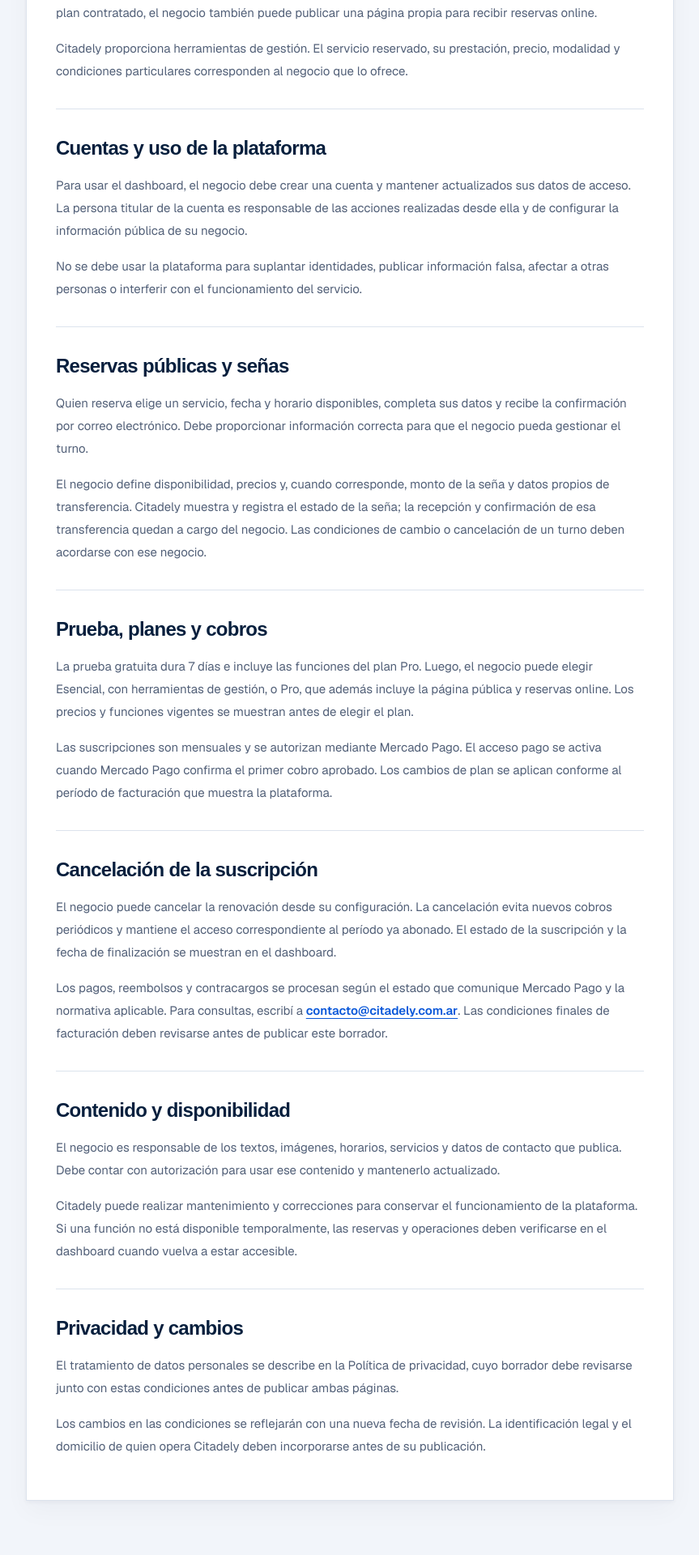
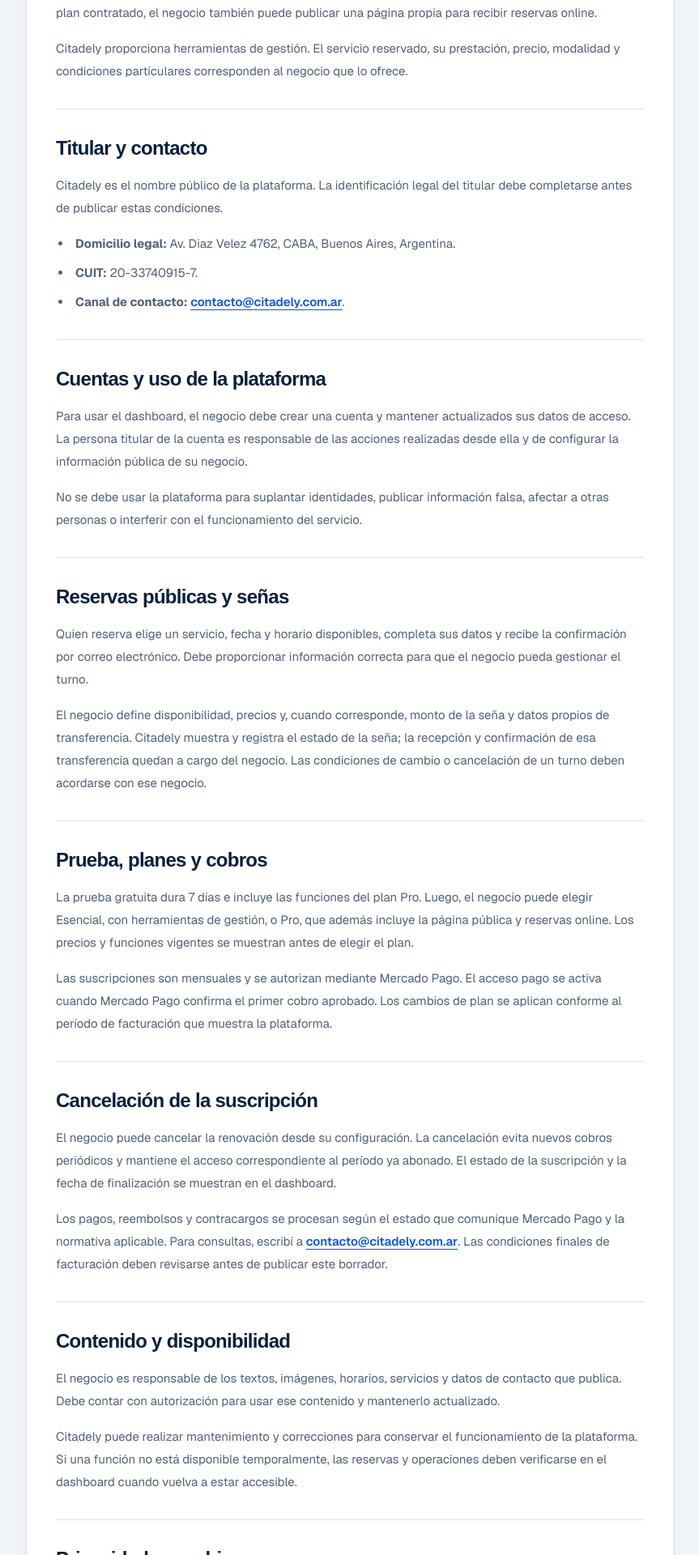
Before and after one commit to nhsiciliano/citadely-app, a Next.js app: page /condiciones-del-servicio in a window 1280 px wide. Shown: the part 640-2560 px from the top of the page at 81% size, without its empty margins (208-1071 px from the left). Built offline with nearby package versions, Linux system fonts and the light colour scheme; a web font is replaced by a local one.

Commit message:
Add legal address, CUIT and contact to draft pages

```diff
--- a/app/condiciones-del-servicio/page.tsx
+++ b/app/condiciones-del-servicio/page.tsx
@@ -18,6 +18,15 @@ export default function TermsOfServicePage() {
       <LegalSection title="Qué ofrece Citadely">
         <p>Citadely permite a negocios de servicios organizar agenda, clientes, servicios y disponibilidad. Según el plan contratado, el negocio también puede publicar una página propia para recibir reservas online.</p>
         <p>Citadely proporciona herramientas de gestión. El servicio reservado, su prestación, precio, modalidad y condiciones particulares corresponden al negocio que lo ofrece.</p>
+      </LegalSection>
+
+      <LegalSection title="Titular y contacto">
+        <p>Citadely es el nombre público de la plataforma. La identificación legal del titular debe completarse antes de publicar estas condiciones.</p>
+        <ul>
+          <li><strong>Domicilio legal:</strong> Av. Diaz Velez 4762, CABA, Buenos Aires, Argentina.</li>
+          <li><strong>CUIT:</strong> 20-33740915-7.</li>
+          <li><strong>Canal de contacto:</strong> <a href="mailto:contacto@citadely.com.ar">contacto@citadely.com.ar</a>.</li>
+        </ul>
       </LegalSection>
 
       <LegalSection title="Cuentas y uso de la plataforma">
@@ -47,7 +56,7 @@ export default function TermsOfServicePage() {
 
       <LegalSection title="Privacidad y cambios">
         <p>El tratamiento de datos personales se describe en la Política de privacidad, cuyo borrador debe revisarse junto con estas condiciones antes de publicar ambas páginas.</p>
-        <p>Los cambios en las condiciones se reflejarán con una nueva fecha de revisión. La identificación legal y el domicilio de quien opera Citadely deben incorporarse antes de su publicación.</p>
+        <p>Los cambios en las condiciones se reflejarán con una nueva fecha de revisión.</p>
       </LegalSection>
     </LegalPageLayout>
   );
--- a/app/politica-de-privacidad/page.tsx
+++ b/app/politica-de-privacidad/page.tsx
@@ -16,7 +16,12 @@ export default function PrivacyPolicyPage() {
       description="Cómo se utilizan los datos necesarios para administrar negocios, organizar turnos y recibir reservas mediante Citadely."
     >
       <LegalSection title="Quién trata los datos">
-        <p>Citadely es el nombre público de la plataforma de agenda y reservas. La identificación legal y el domicilio del responsable deben incorporarse antes de publicar esta política. El canal de contacto es <a href="mailto:contacto@citadely.com.ar">contacto@citadely.com.ar</a>.</p>
+        <p>Citadely es el nombre público de la plataforma de agenda y reservas. La identificación legal del titular debe completarse antes de publicar esta política.</p>
+        <ul>
+          <li><strong>Domicilio legal:</strong> Av. Diaz Velez 4762, CABA, Buenos Aires, Argentina.</li>
+          <li><strong>CUIT:</strong> 20-33740915-7.</li>
+          <li><strong>Canal de contacto:</strong> <a href="mailto:contacto@citadely.com.ar">contacto@citadely.com.ar</a>.</li>
+        </ul>
         <p>Los negocios que usan Citadely cargan y administran datos de sus clientes. Cada negocio también decide qué información y servicios muestra en su página pública.</p>
       </LegalSection>
 
--- a/components/legal-page-layout.tsx
+++ b/components/legal-page-layout.tsx
@@ -32,7 +32,7 @@ export function LegalPageLayout({
           <p className="mt-5 text-sm text-[var(--color-ink-muted)]">Última actualización del borrador: 22 de septiembre de 2026</p>
 
           <div className="mt-8 border-l-4 border-[var(--color-primary)] bg-[var(--color-primary-soft)] px-5 py-4 text-sm leading-6 text-[var(--color-navy)]" role="note">
-            <strong>Borrador para revisión legal.</strong> Antes de publicarlo deben completarse los datos legales de quien opera Citadely y aprobarse su contenido.
+            <strong>Borrador para revisión legal.</strong> Antes de publicarlo debe completarse la identificación legal del titular y aprobarse su contenido.
           </div>
 
           <article className="mt-10 border border-[var(--color-line)] bg-white px-5 py-3 shadow-[var(--shadow-surface)] sm:px-9 sm:py-5">
```
